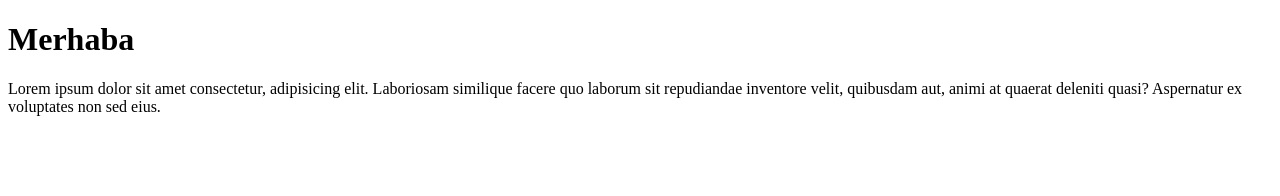
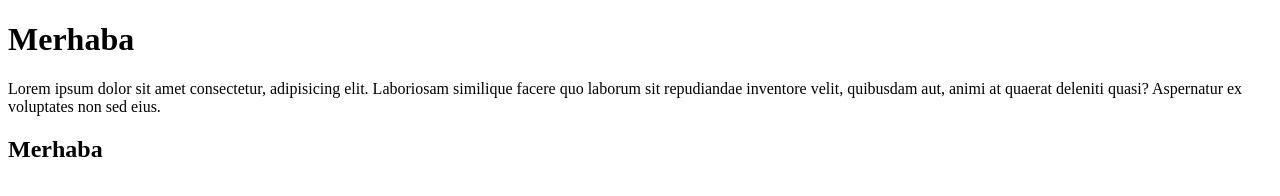
Before and after one commit to azizkaymazgoit/goit-markup-hw-02, a plain HTML site: page index.html in a window 1280 px wide. Drawn offline with Linux system fonts and the light colour scheme.

Commit message:
update 2

```diff
--- a/index.html
+++ b/index.html
@@ -10,5 +10,7 @@
     <h1>Merhaba</h1>
     <p>Lorem ipsum dolor sit amet consectetur, adipisicing elit. Laboriosam similique facere quo laborum sit repudiandae inventore velit, quibusdam aut, animi at quaerat deleniti quasi? Aspernatur ex voluptates non sed eius.</p>
 
+    <h2>Merhaba</h2>
+
 </body>
 </html>
```
